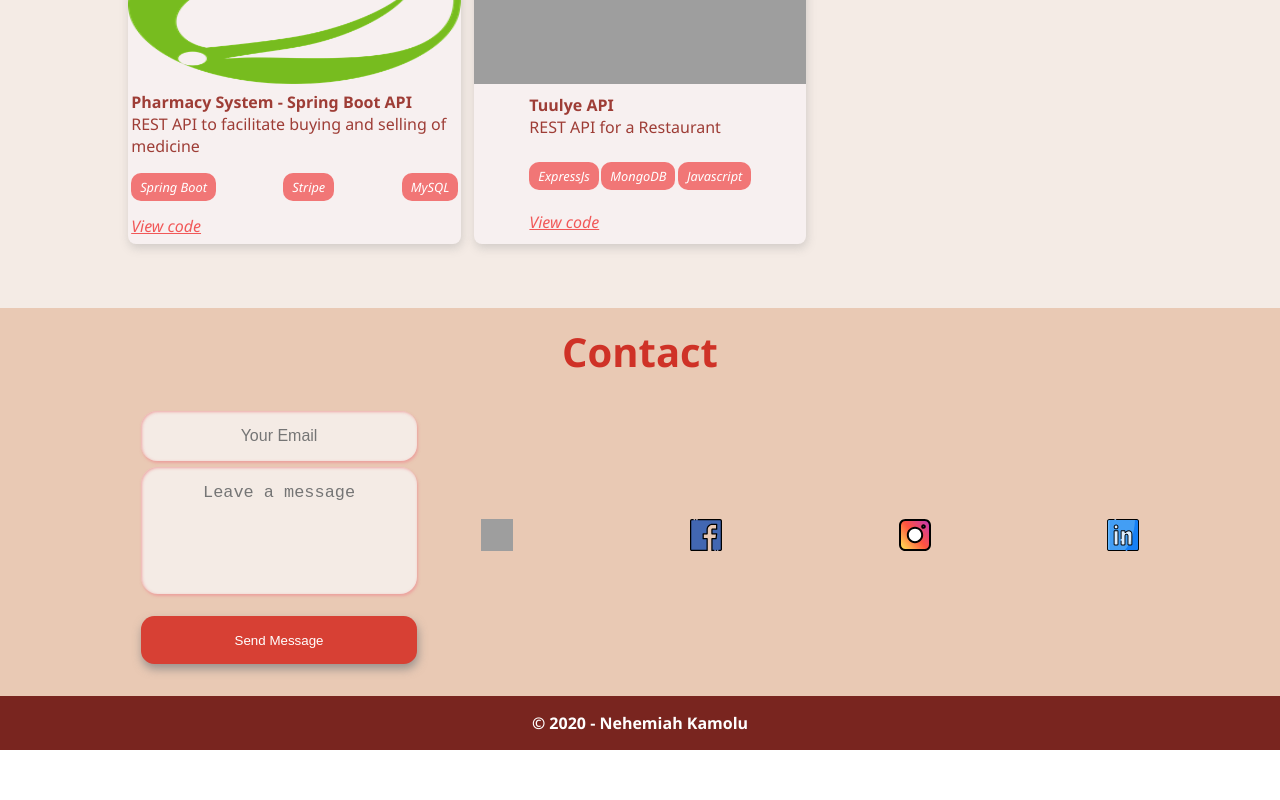
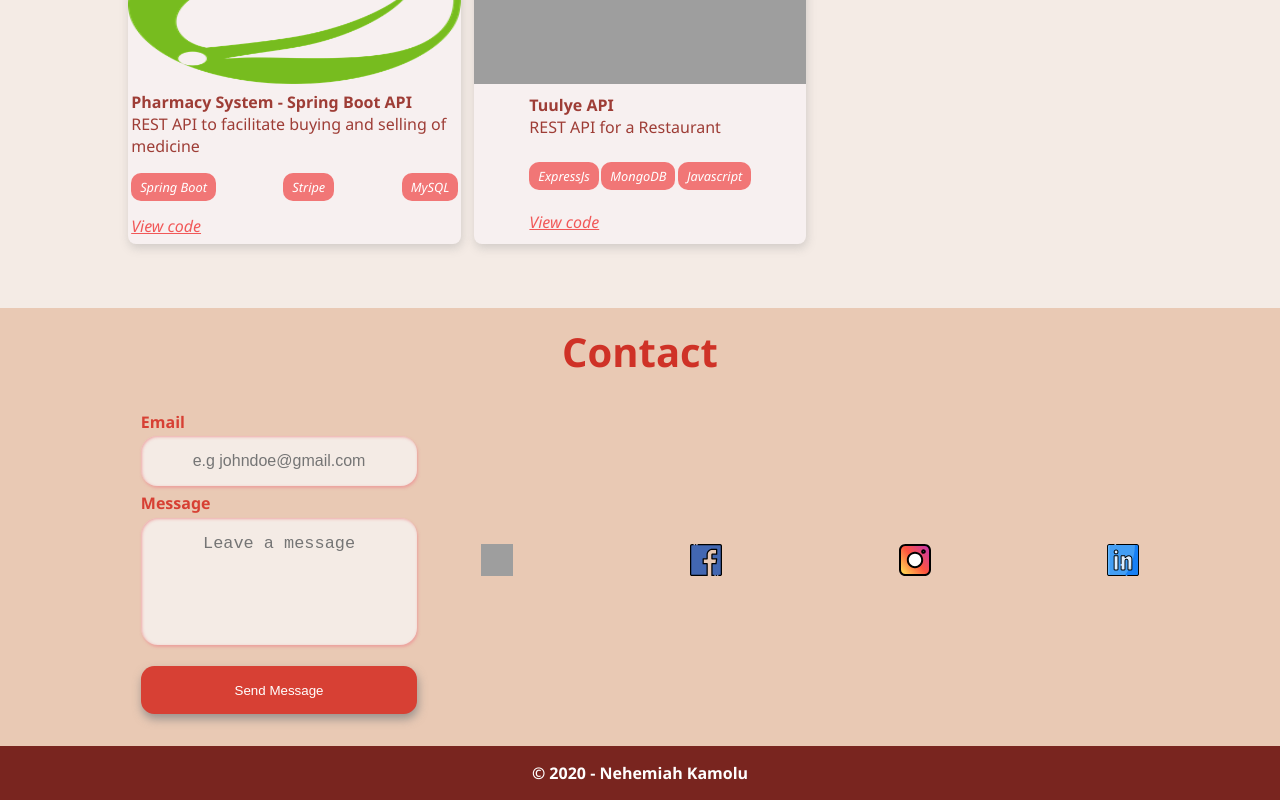
Before and after one commit to KNehe/KNehe.github.io, a React (Create React App) app: page / in a window 1280 px wide. Shown: the part 3482-4282 px from the top of the page. Before the commit the page ends 4232 px from the top, so only its background shows below. Built offline with nearby package versions, Linux system fonts and the light colour scheme; grey boxes are pictures that could not be loaded.

Commit message:
Added labels to form fields for better accessibility

```diff
--- a/src/Components/Contact/Contact.js
+++ b/src/Components/Contact/Contact.js
@@ -111,10 +111,10 @@ const Contact = () =>{
 
                 <form onSubmit={onFormSubmittedHandler} ref={ (el) => setFormRef(el) }>
 
-                    <label htmlFor='email'></label>
+                    <label htmlFor='email'>Email</label>
                     <input
                       type='email'
-                      placeholder='Your Email'
+                      placeholder='e.g johndoe@gmail.com'
                       id='email'
                       name='email'
                       required
@@ -122,7 +122,7 @@ const Contact = () =>{
                       onChange={ (event)=>onInputChangedHandler(event,"email") }
                       />
 
-                    <label htmlFor='msg'></label>
+                    <label htmlFor='msg'>Message</label>
                     <textarea
                         cols="5"
                         rows="5"
--- a/src/Components/Contact/Contact.module.scss
+++ b/src/Components/Contact/Contact.module.scss
@@ -92,6 +92,12 @@ $radius: 1em;
             background-color: #da7871;
         }
 
+        label{
+            margin-bottom: .2em;
+            color: $color;
+            font-weight: bold;
+        }
+
     }
 
     .SocialLinks{
```
